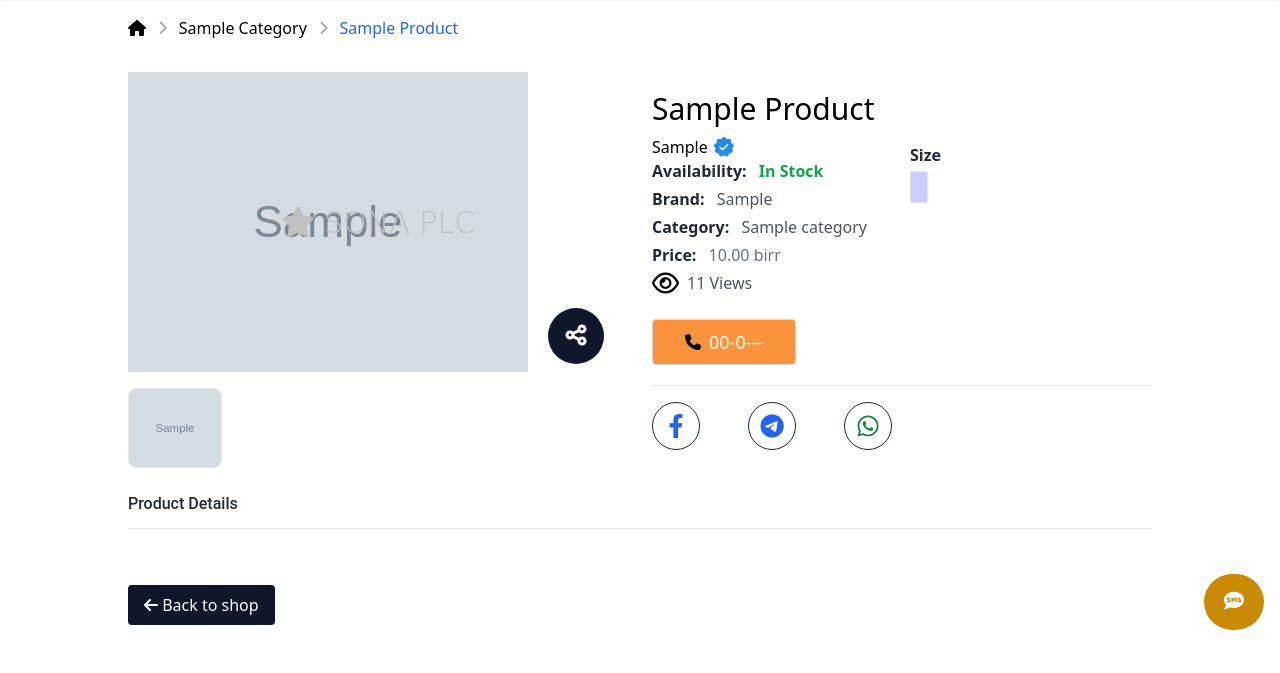
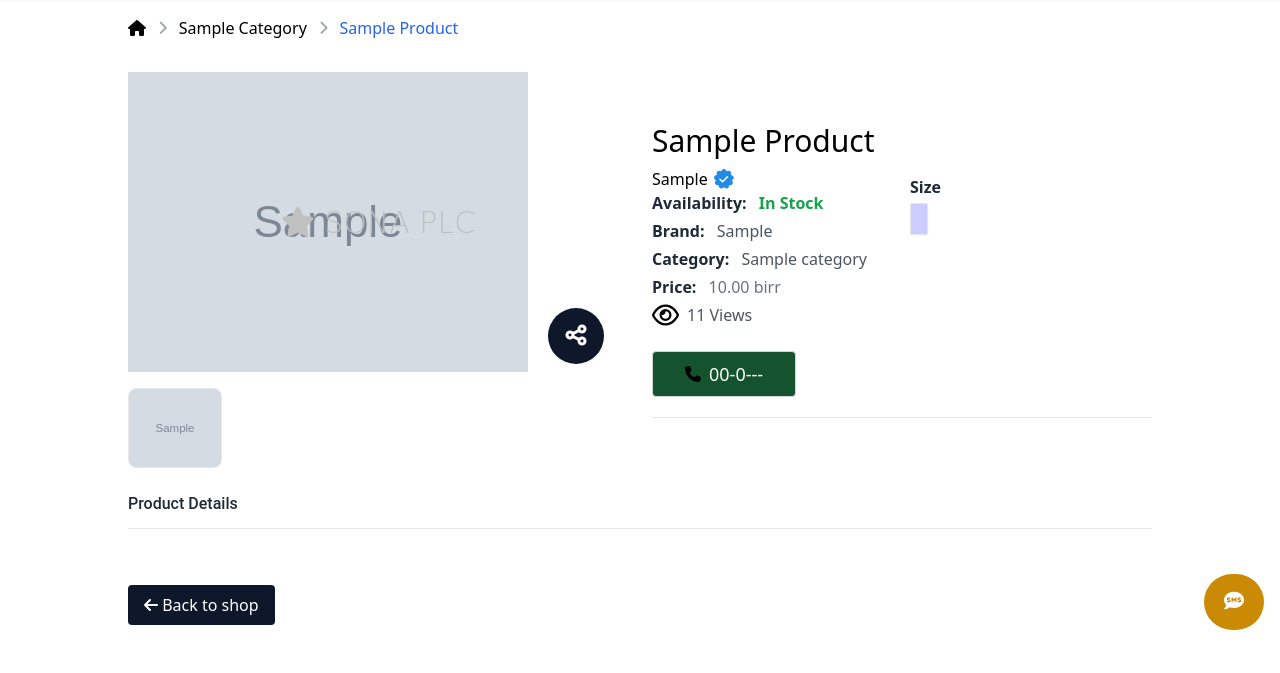
Before and after one commit to Melaku05/maji_finishing, a Django app: a page that uses store/templates/product-detail.html in a window 1280 px wide. Shown: the part 122-795 px from the top of the page. Run offline with Django 4.2, Linux system fonts and the light colour scheme; tables that the repository leaves empty hold one stand-in row (values such as "Sample post"); grey boxes marked "Sample" are stand-in pictures; data that the repository does not hold is empty; some libraries are stand-ins or nearby versions; some web fonts are replaced.

Commit message:
update the web

```diff
--- a/store/templates/product-detail.html
+++ b/store/templates/product-detail.html
@@ -20,7 +20,7 @@
         <i class="fas fa-home"></i>
     </a>
     <span class="text-sm text-gray-400"><i class="fas fa-chevron-right"></i></span>
-    <a href="{{single_product.category.get_url}}" class="text-primary text-base font-medium capitalize">
+    <a href="#" class="text-primary text-base font-medium capitalize">
         {{single_product.category}}
     </a>
     <span class="text-sm text-gray-400"><i class="fas fa-chevron-right"></i></span>
@@ -235,7 +235,7 @@ function slideImages(direction) {
             </button> {% endcomment %}
             </form>
                 {% endif %}
-                <a href="tel:{{single_product.product_phone}}" class="bg-orange-400 border hover:bg-black  border-gray-300 text-white px-3 xl:px-8 py-2 font-medium rounded uppercase
+                <a href="tel:{{single_product.product_phone}}" class="bg-green-900 border hover:bg-yellow-700  border-gray-300 text-white px-3 xl:px-8 py-2 font-medium rounded uppercase
                 text-sm flex items-center">
                     <span class="mr-1 xl:mr-2 text-blue-500 text-lg">
                         <svg xmlns="http://www.w3.org/2000/svg" height="16" width="16" viewBox="0 0 512 512">
@@ -248,20 +248,7 @@ function slideImages(direction) {
                         class="text-base md:text-base xl:text-lg">{{single_product.product_phone|slice:":2"}}-{{single_product.product_phone|slice:"2:4"}}-{{single_product.product_phone|slice:"4:6"}}-{{single_product.product_phone|slice:"6:8"}}-{{single_product.product_phone|slice:"8:"}}</span>
                 </a>
             </div>
-            <div class="flex space-x-12 mt-4 justify-center md:justify-start item-center text-center">
-                <a href="{{ single_product.product_owner.facebook_url }}" target="_blank"
-                    class="border-slate-800 h-12 w-12  hover:bg-orange-400 rounded-full border  flex items-center justify-center">
-                    <i class="fab fa-facebook-f text-2xl text-blue-600"></i>
-                </a>
-                <a href="{{ single_product.product_owner.telegram_url }}" target="_blank"
-                    class="border-slate-800 h-12 w-12 hover:bg-orange-400 rounded-full border flex items-center justify-center">
-                    <i class="fab fa-telegram text-2xl text-blue-600"></i>
-                </a>
-                <a href="{{ single_product.product_owner.whatsapp_url }}" target="_blank"
-                    class="border-slate-800 h-12 w-12 hover:bg-orange-400 rounded-full border  flex items-center justify-center">
-                    <i class="fab fa-whatsapp text-2xl text-bold text-green-700"></i>
-                </a>
-            </div>
+
         </div>
     </div>
     <div class="container pb-8 items-center px-4 sm:px-8 md:px-16 lg:px-32 xl:px-32 2xl:max-w-9xl 2xl:mx-auto">
--- a/store/views.py
+++ b/store/views.py
@@ -32,20 +32,21 @@ def store(request, category_slug=None):
     products = None
     template = 'index.html'
 
-    if category_slug != None:
+    if category_slug is not None:
         categories = get_object_or_404(Category, category_slug=category_slug)
-        products = Product.objects.filter(category=categories, product_is_available=True).select_related('category').prefetch_related('images').order_by('-product_modified_date')
+        products = Product.objects.filter(
+            category=categories, product_is_available=True
+        ).select_related('category').prefetch_related('images').order_by('-product_modified_date', '-product_created_date')
         template = 'store.html'
     else:
         products = cache.get('latest_products')
         if not products:
-            products = Product.objects.filter(product_is_available=True).prefetch_related('images').order_by('-product_modified_date')[:30]
-            cache.set('latest_products', products, 60*60*0)
+            products = Product.objects.filter(product_is_available=True).prefetch_related(
+                'images'
+            ).order_by('-product_modified_date', '-product_created_date')[:40]
+            cache.set('latest_products', products, 60 * 0)  # Cache for 1 hour
 
-
-    most_liked_products_with_count = most_liked_products(request)['most_liked_products']
-
-    paginator = Paginator(products, 30)
+    paginator = Paginator(products, 40)  # Paginate to show 40 products per page
     page = request.GET.get('page')
 
     try:
@@ -63,12 +64,11 @@ def store(request, category_slug=None):
         data = {"products": list(products_page), "end": False}
         return JsonResponse(data, safe=False)
 
-    # Your existing code
     for product in products:
         product.average_rating = product.average_rating()
         product.review_count = product.review_count()
-    most_liked_product = most_liked_products_with_count[0] if most_liked_products_with_count else None
-    return render(request, template, {'products': products_page, 'most_liked_product': most_liked_product})
+    return render(request, template, {'products': products_page})
+
 
 def product_detail(request, category_slug, product_slug):
     print("product_detail view was called")
--- a/templates/index.html
+++ b/templates/index.html
@@ -262,8 +262,8 @@
         </header>
           <!-- product wrapper -->
           <div id="product-list" class="grid grid-cols-1 md:grid-cols-3 lg:grid-cols-4 xl:grid-cols-4 gap-1 2xl:gap-3 lg:pr-16 xl:pr-32 2xl:pr-32 mb-6 lg:mb-8">
-            {% for product in most_liked_products %}
-            <a class="flex flex-col card" href="{{product.get_store_url}}">
+            {% for product in products %}
+            <a class="flex flex-col card" href="{{ product.get_store_url }}">
                 <div class="m-2 bg-white shadow-md rounded-lg overflow-hidden flex-grow">
                     <div class="relative group">
                         <div class="w-full h-64 2xl:h-80 overflow-hidden relative">
@@ -284,6 +284,7 @@
             </a>
             {% endfor %}
         </div>
+
 
       </div>
 
```
Also changed, not shown: msigana_ecommerce/settings.py (+20 -20 lines). Lines whose indentation alone changed are shown as unchanged.
